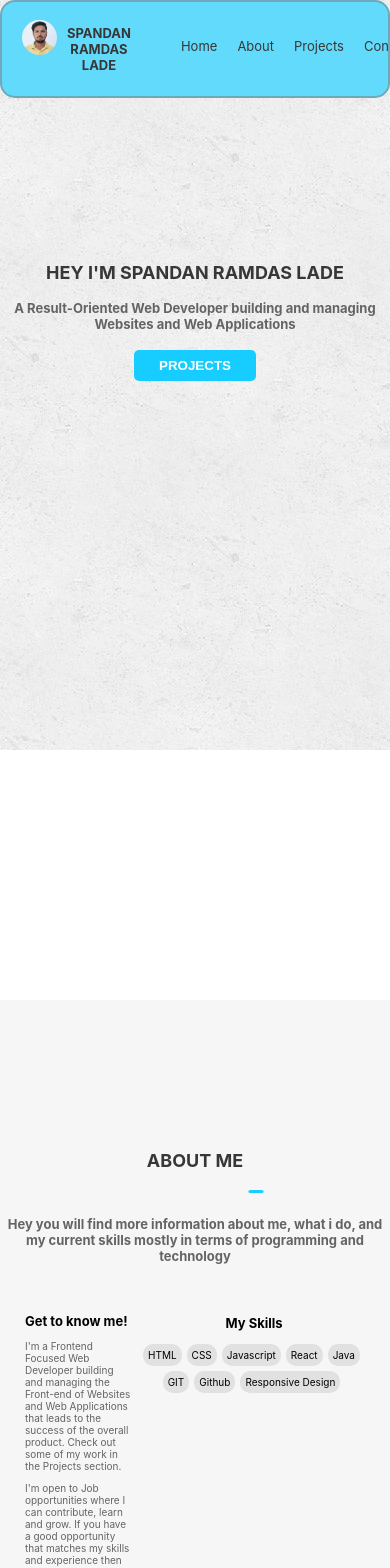
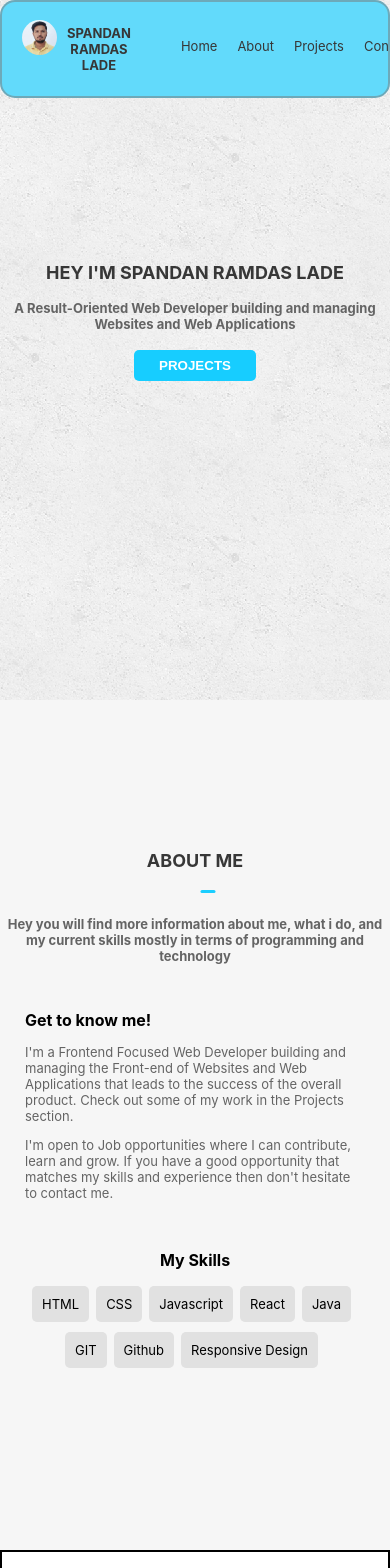
Before and after one commit to spandanlade/portfolio-website, a React (Create React App) app: page / in a window 390 px wide. Shown: the top 1568 px of the page. Built offline with nearby package versions, Linux system fonts and the light colour scheme.

Commit message:
making resposive: ongoinng...

```diff
--- a/src/App.css
+++ b/src/App.css
@@ -39,25 +39,8 @@
 
 /* mycss */
 
-.left-nav{
-  display: flex;
-  /* border:2px solid black; */
-  margin-left: 40px;
-}
-.right-nav{
-  display: flex;
-  /* border:2px solid black; */
-  margin-left: auto;
-  /* float:right; */
-  margin-right: 100px;
-}
-li{
-  margin-right: 50px;
-  display: flex;
-  margin-top:0px;
-  /* border:2px solid black; */
-  padding: 10px;
-
+::-webkit-scrollbar{
+  display: none;
 }
 
 nav{
@@ -75,27 +58,112 @@ nav{
   max-width:100%;
   overflow-x:auto;
 }
-img{
+
+.left-nav{
+  display: flex;
+  /* border:2px solid black; */
+  margin-left: 40px;
+}
+
+.profile_image{
+  height:50px;
+  width: 50px;
+  object-fit:cover;
   /* border:2px solid black; */
   border-radius: 100%;
   margin-top: 8px;
   margin-right: 10px;
 }
+
 #profile_name{
   /* border:2px solid black; */
   color:rgb(55, 55, 55);
   font-size:larger;
   cursor:default;
 }
+
+.right-nav{
+  display: flex;
+  /* border:2px solid black; */
+  margin-left: auto;
+  /* float:right; */
+  margin-right: 100px;
+}
+
+li{
+  margin-right: 50px;
+  display: flex;
+  margin-top:0px;
+  /* border:2px solid black; */
+  padding: 10px;
+
+}
+
+a{
+  text-decoration: none;
+  color:rgb(55, 55, 55);
+  font-size: large;
+}
+
+a:hover{
+  color:rgb(255, 255, 255);
+}
+
+#Home_compo{
+  padding-top: 250px;
+  height: 750px;
+  background-image:url('../public/images/concrete_seamless.webp');
+}
+
 .title{
   text-align: center;
   color:rgb(55, 55, 55);
   max-width:none;
   /* font-size: x-large; */
 }
+
+.subtext{
+  color:rgb(100, 100, 100);
+  text-align: center;
+}
+
+#projectbutton{
+  background-color: #17cdff;
+  border-collapse: collapse;
+  text-decoration: none;
+  border-color: #61dafb;
+  border-radius: 7px;
+  padding:14px 65px;
+  color:white;
+  font-weight:700;
+  border-style: none;
+  box-shadow: inset;
+  font-size: 18px;
+}
+
+#projectbutton:active{
+  background-color: #7be1fd ;
+  }
+
+.aboutdiv{
+  position:absolute;
+  top:750px;
+  left:0px;
+  right:0px;
+  background: rgb(246, 246, 246);
+}
+
+#about_comp{
+  margin-top: 150px;
+  height: 700px;
+  width: 100%;
+  /* border:2px solid black; */
+}
+
 #aboutme{
   margin-top: 50px;
 }
+
 #aboutme::after{
   /* background: #61dafb;
   width: 30px;
@@ -110,78 +178,84 @@ img{
     transform: translateX(-50%);
     border-radius: 5px
 }
-.subtext{
-  color:rgb(100, 100, 100);
-  text-align: center;
+
+#aboutcontent{
+  display: flex;
+  margin:35px 130px;
 }
 
-a{
-  text-decoration: none;
-  color:rgb(55, 55, 55);
-  font-size: large;
-
-}
-a:hover{
-  color:rgb(255, 255, 255);
-}
-#Home_compo{
-  padding-top: 250px;
-  height: 750px;
-  background-image:url('../public/images/concrete_seamless.webp');
-}
-#projects_comp{
-  margin-top: 95px;
-  height: 1000px;
+#aboutcontext{
+  display: inline;
+  float: left;
   border:2px solid black;
 }
+
+h2{
+  text-align: left;
+}
+
+p{
+  text-align: left;
+  font-size: large;
+  color:rgb(100, 100, 100);
+}
+
+#aboutskills{
+  display: inline;
+  float:right;
+  margin-left: 75px;
+  }
+
+#aboutskills.div{
+  background-color: #1bceff;
+}
+
+#row1{
+  display:flex;
+  justify-content: center;
+}
+
+#row2{
+  display:flex;
+  justify-content: center;
+}
+
+.skills{
+  margin-right: 20px;
+  margin-bottom: 20PX;
+  padding:20px;
+  background-color: rgb(225, 225, 225);
+  border-radius: 10px;
+}
+
+
 .projectdiv{
   /* border:10px solid black; */
   position:absolute;
   top:2000px;
   left:0px;
   right:0px;
+}
 
-}
-#about_comp{
-  margin-top: 150px;
-  height: 700px;
-  width: 100%;
-  /* border:2px solid black; */
-}
-.aboutdiv{
-  position:absolute;
-  top:1000px;
-  left:0px;
-  right:0px;
-  background: rgb(246, 246, 246);
-}
-#contact_comp{
+#projects_comp{
   margin-top: 95px;
   height: 1000px;
   border:2px solid black;
 }
+
 .contactdiv{
   position:absolute;
   top:3000px;
   left:0px;
   right:0px;
 }
-#projectbutton{
-  background-color: #17cdff;
-  border-collapse: collapse;
-  text-decoration: none;
-  border-color: #61dafb;
-  border-radius: 7px;
-  padding:14px 65px;
-  color:white;
-  font-weight:700;
-  border-style: none;
-  box-shadow: inset;
-  font-size: 18px;
+
+#contact_comp{
+  margin-top: 95px;
+  height: 1000px;
+  border:2px solid black;
 }
-#abouth1{
-  margin-top: 250px;
-}
+
 #projecth2{
   margin-top: 250px;
 }
@@ -189,61 +263,16 @@ a:hover{
   margin-top: 250px;
 }
 
-#projectbutton:active{
-background-color: #7be1fd ;
-}
-#aboutcontext{
-display: inline;
-float: left;
-border:2px solid black;
 
-}
-#aboutskills{
-display: inline;
-float:right;
-margin-left: 75px;
-}
-#aboutskills.div{
-  background-color: #1bceff;
-}
-#aboutcontent{
-  display: flex;
-  margin:35px 130px;
-}
-.skills{
-margin-right: 20px;
-margin-bottom: 20PX;
-padding:20px;
-background-color: rgb(225, 225, 225);
-border-radius: 10px;
-}
-#row1{
-  display:flex;
-  justify-content: center;
-}
-#row2{
-  display:flex;
-  justify-content: center;
-}
-p{
-  text-align: left;
-  font-size: large;
-  color:rgb(100, 100, 100);
 
-}
-h2{
-  text-align: left;
-}
 
-::-webkit-scrollbar{
-  display: none;
-}
-.profile_image{
-  height:50px;
-  width: 50px;
-  object-fit:cover;
-}
-@media (max-width:768px){
+
+
+
+
+
+
+@media (max-width:412px){
   #profile_name{
     font-size: small;
   }
@@ -277,33 +306,48 @@ h2{
    }
    #aboutcontent{
     margin:5px 25px;
+    display: block;
+    align-items: center;
    }
-   p{font-size: x-small;}
+   p{font-size: small;}
    h2{
-    font-size: small;
+    font-size: medium;
    }
    .skills{
-font-size: x-small;
-margin-right: 5px;
-margin-bottom: 5PX;
-padding:5px;
+    font-size: small;
+    margin-right: 7px;
+    margin-bottom: 10PX;
+    padding:10px;
+    border-radius: 5px;
 
    }
    #aboutskills{
     margin-left: 10px;
+    float:none;
 
    }
    #myskills{
-    font-size: small;
+    font-size: medium;
    }
    #aboutme::after{
-    left:256px;
+    left:208px;
     top:190px;
     height: 3px;
     width: 15px;
    }
    #Home_compo{
-    height:500px;
+    height: 450px;
    }
 
+   .aboutdiv{
+    top:700px;
+   }
+   .projectdiv{
+    top:1455px;
+   }
+   .contactdiv{
+    top:2458px;
+   }
+
+
 }
```
